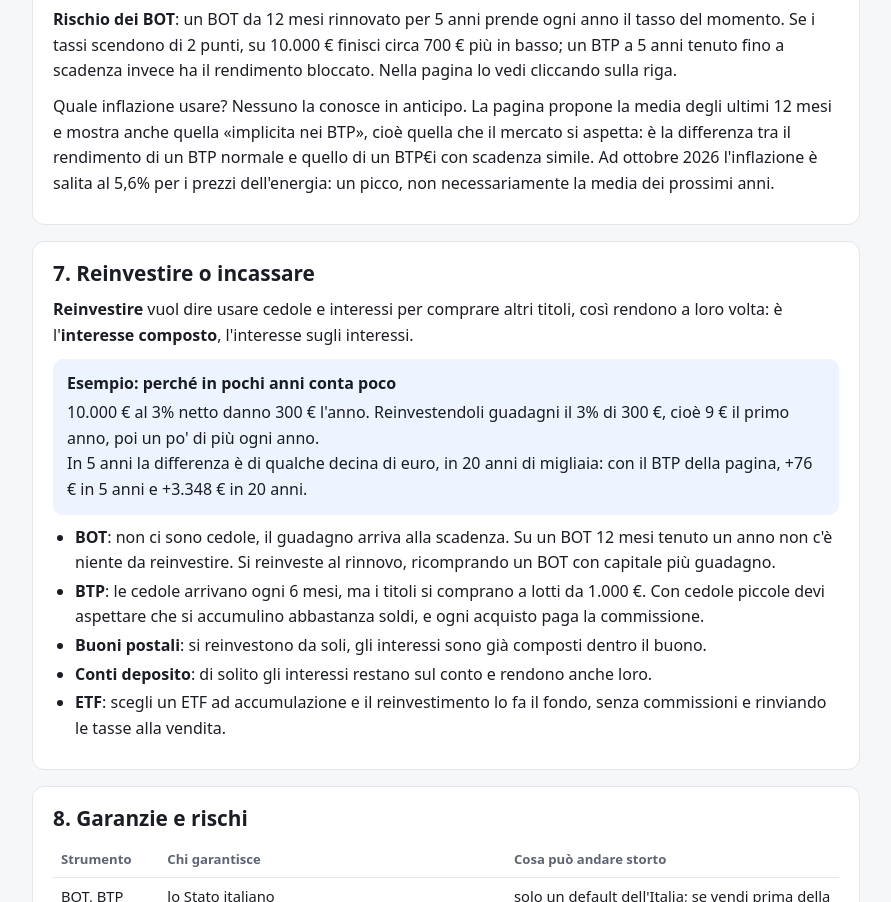
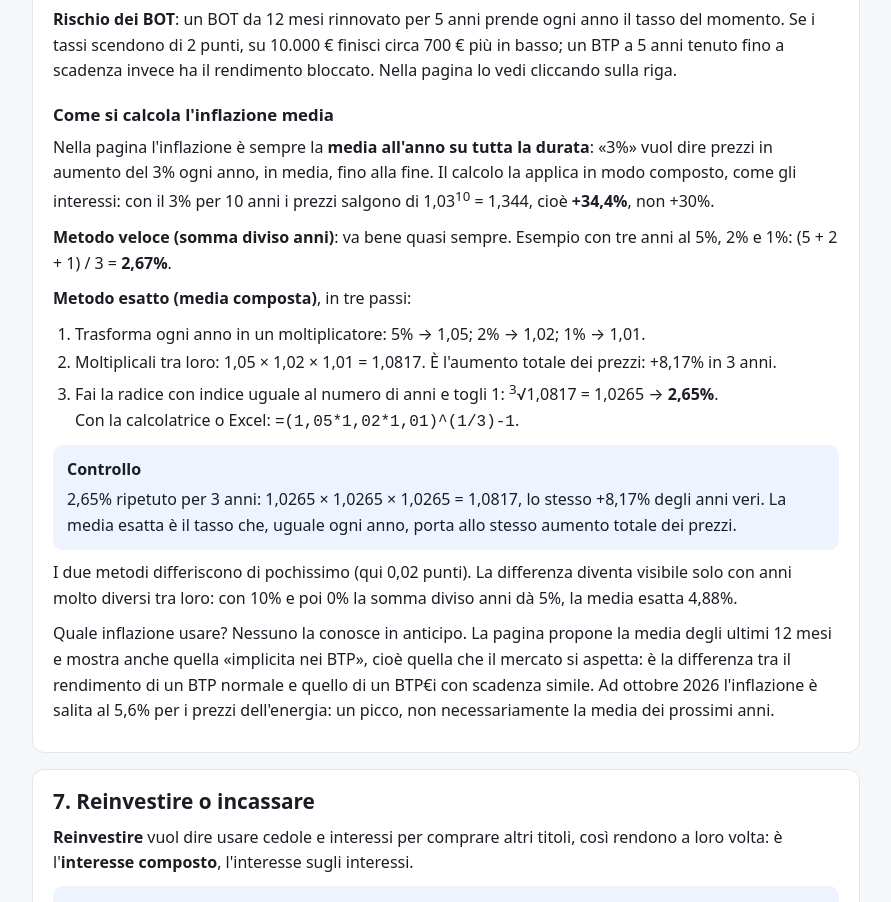
Before and after one commit to procolo75/investimenti-benchmark, a plain HTML site: page guida.html in a window 1280 px wide. Shown: the part 6069-6971 px from the top of the page, without its empty margins (194-1085 px from the left). Drawn offline with Linux system fonts and the light colour scheme.

Commit message:
v1.4.4: inflazione come media all'anno su tutta la durata; guida su come calcolarla
Co-Authored-By: Claude Opus 5.5 <noreply@anthropic.com>

```diff
--- a/guida.html
+++ b/guida.html
@@ -244,6 +244,18 @@ footer{font-size:.82rem;color:var(--muted);text-align:center;margin-top:24px}
       BOT 12 mesi: 2,42% netto, inflazione 2,6% → <b>−0,18% reale all'anno</b>: in tasca hai più euro, ma ogni anno ci compri un po' meno.<br>
       Soldi fermi sul conto: 0% netto → <b>−2,6% reale all'anno</b>: ogni anno ci compri il 2,6% in meno; in 5 anni circa il 12% in meno.</div>
     <p><b>Rischio dei BOT</b>: un BOT da 12 mesi rinnovato per 5 anni prende ogni anno il tasso del momento. Se i tassi scendono di 2 punti, su 10.000 € finisci circa 700 € più in basso; un BTP a 5 anni tenuto fino a scadenza invece ha il rendimento bloccato. Nella pagina lo vedi cliccando sulla riga.</p>
+    <h3>Come si calcola l'inflazione media</h3>
+    <p>Nella pagina l'inflazione è sempre la <b>media all'anno su tutta la durata</b>: «3%» vuol dire prezzi in aumento del 3% ogni anno, in media, fino alla fine. Il calcolo la applica in modo composto, come gli interessi: con il 3% per 10 anni i prezzi salgono di 1,03<sup>10</sup> = 1,344, cioè <b>+34,4%</b>, non +30%.</p>
+    <p><b>Metodo veloce (somma diviso anni)</b>: va bene quasi sempre. Esempio con tre anni al 5%, 2% e 1%: (5 + 2 + 1) / 3 = <b>2,67%</b>.</p>
+    <p><b>Metodo esatto (media composta)</b>, in tre passi:</p>
+    <ol>
+      <li>Trasforma ogni anno in un moltiplicatore: 5% → 1,05; 2% → 1,02; 1% → 1,01.</li>
+      <li>Moltiplicali tra loro: 1,05 × 1,02 × 1,01 = 1,0817. È l'aumento totale dei prezzi: +8,17% in 3 anni.</li>
+      <li>Fai la radice con indice uguale al numero di anni e togli 1: <sup>3</sup>√1,0817 = 1,0265 → <b>2,65%</b>.<br>Con la calcolatrice o Excel: <code>=(1,05*1,02*1,01)^(1/3)-1</code>.</li>
+    </ol>
+    <div class="ex"><b>Controllo</b>
+      2,65% ripetuto per 3 anni: 1,0265 × 1,0265 × 1,0265 = 1,0817, lo stesso +8,17% degli anni veri. La media esatta è il tasso che, uguale ogni anno, porta allo stesso aumento totale dei prezzi.</div>
+    <p>I due metodi differiscono di pochissimo (qui 0,02 punti). La differenza diventa visibile solo con anni molto diversi tra loro: con 10% e poi 0% la somma diviso anni dà 5%, la media esatta 4,88%.</p>
     <p>Quale inflazione usare? Nessuno la conosce in anticipo. La pagina propone la media degli ultimi 12 mesi e mostra anche quella «implicita nei BTP», cioè quella che il mercato si aspetta: è la differenza tra il rendimento di un BTP normale e quello di un BTP€i con scadenza simile. Ad ottobre 2026 l'inflazione è salita al 5,6% per i prezzi dell'energia: un picco, non necessariamente la media dei prossimi anni.</p>
   </section>
 
```
Also changed, not shown: index.html (+2 -2 lines), 1 other file.
